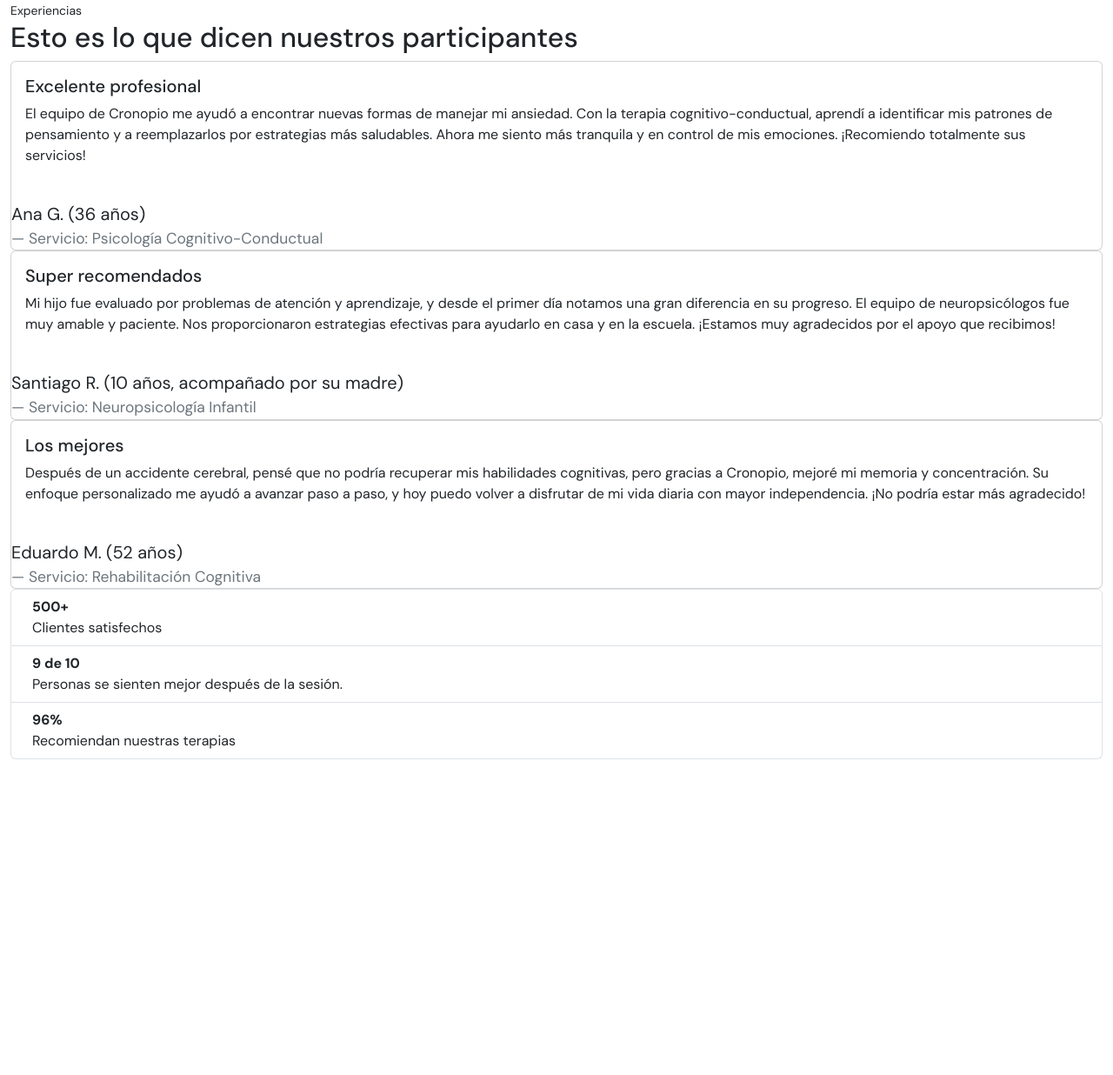
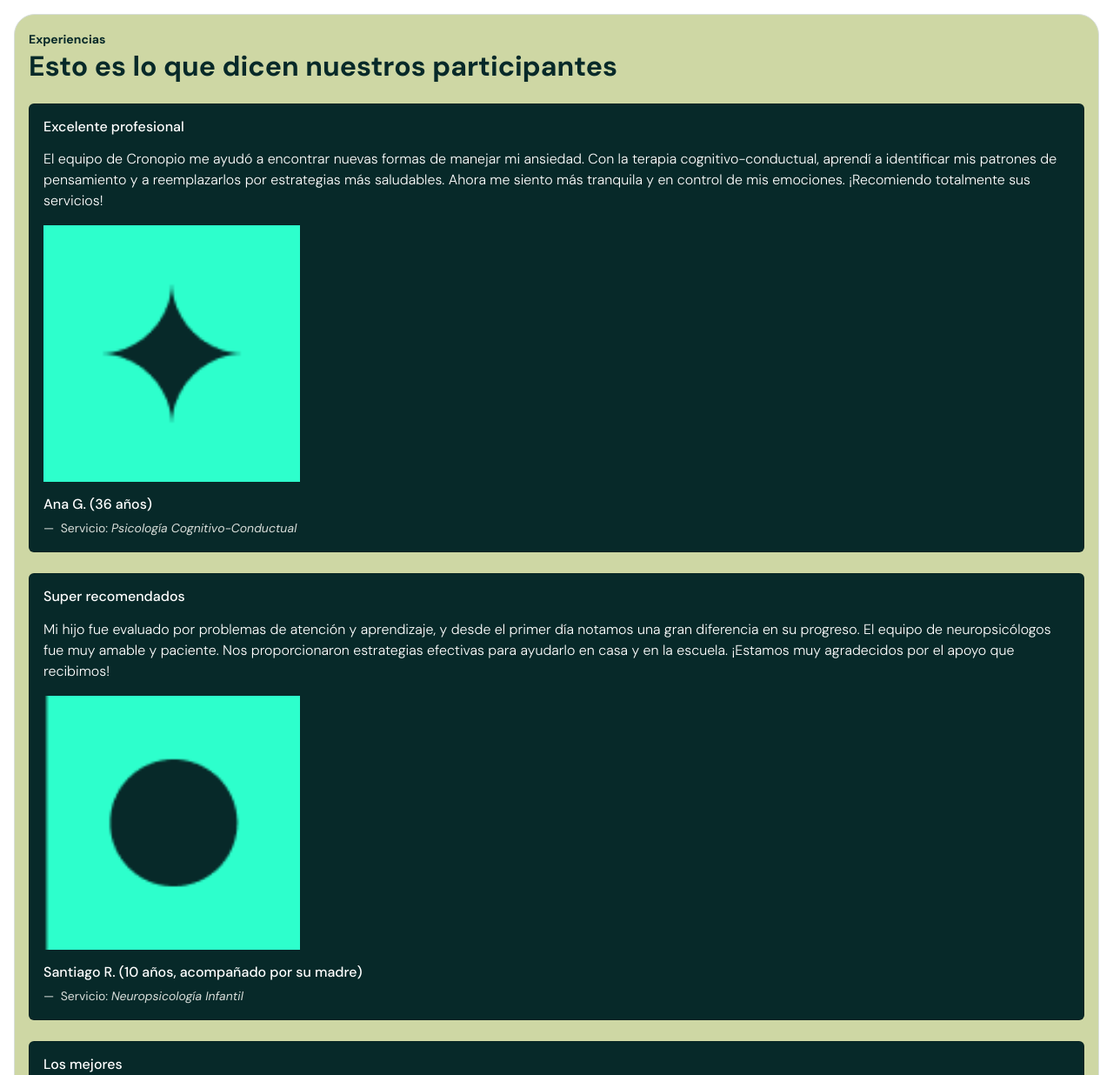
Before and after one commit to ivankstro7/Cronopioneuro, a plain HTML site: page index.html in a window 1280 px wide. Shown: the part 4961-6197 px from the top of the page at 87% size. Before the commit the page ends 5834 px from the top, so only its background shows below. Drawn offline with nearby package versions, Linux system fonts and the light colour scheme.

Commit message:
update testimonials html code

```diff
--- a/index.html
+++ b/index.html
@@ -298,29 +298,34 @@
                 <div class="testimonials-body">
                     <div class="body-title">
                         <small>Experiencias</small>
-                        <h2>Esto es lo que dicen nuestros participantes</h2>
+                        <h2>Esto es lo que dicen nuestros participantes</h2>
                     </div>
                     <div class="body-grid">
                         <div class="card col">
                             <div class="card-body">
-                                <h5 class="card-title">Excelente profesional</h5>
+                                <h6 class="card-title">Excelente profesional</h6>
                                 <p class="card-text">El equipo de Cronopio me ayudó a encontrar nuevas formas de manejar
                                     mi ansiedad. Con la terapia cognitivo-conductual, aprendí a identificar mis patrones
                                     de pensamiento y a reemplazarlos por estrategias más saludables. Ahora me siento más
                                     tranquila y en control de mis emociones. ¡Recomiendo totalmente sus servicios!</p>
                             </div>
                             <div class="card-patient">
-                                <img src="" alt="">
-                                <blockquote class="blockquote mb-0">
-                                    <p>Ana G. (36 años)</p>
-                                    <footer class="blockquote-footer">Servicio: Psicología
-                                        Cognitivo-Conductual</footer>
-                                </blockquote>
+                                <img class="img-fluid"
+                                    src="https://github.com/ivankstro7/Cronopioneuro/blob/main/assets/Avatar%201.png?raw=true"
+                                    alt="avatar de figura geometrica que representa el testimonio del paciente">
+                                <figure>
+                                    <blockquote>
+                                        <h6>Ana G. (36 años)</h6>
+                                    </blockquote>
+                                    <figcaption class="blockquote-footer">
+                                        Servicio: <cite title="Source Title">Psicología Cognitivo-Conductual</cite>
+                                    </figcaption>
+                                </figure>
                             </div>
                         </div>
                         <div class="card col">
                             <div class="card-body">
-                                <h5 class="card-title">Super recomendados</h5>
+                                <h6 class="card-title">Super recomendados</h6>
                                 <p class="card-text">Mi hijo fue evaluado por problemas de atención y aprendizaje, y
                                     desde el primer día notamos una gran diferencia en su progreso. El equipo de
                                     neuropsicólogos fue muy amable y paciente. Nos proporcionaron estrategias efectivas
@@ -328,16 +333,22 @@
                                     recibimos!</p>
                             </div>
                             <div class="card-patient">
-                                <img src="" alt="">
-                                <blockquote class="blockquote mb-0">
-                                    <p>Santiago R. (10 años, acompañado por su madre)</p>
-                                    <footer class="blockquote-footer">Servicio: Neuropsicología Infantil</footer>
-                                </blockquote>
+                                <img class="img-fluid"
+                                    src="https://github.com/ivankstro7/Cronopioneuro/blob/main/assets/Avatar%202.png?raw=true"
+                                    alt="avatar de figura geometrica que representa el testimonio del paciente">
+                                <figure>
+                                    <blockquote>
+                                        <h6>Santiago R. (10 años, acompañado por su madre)</h6>
+                                    </blockquote>
+                                    <figcaption class="blockquote-footer">
+                                        Servicio: <cite title="Source Title">Neuropsicología Infantil</cite>
+                                    </figcaption>
+                                </figure>
                             </div>
                         </div>
                         <div class="card col">
                             <div class="card-body">
-                                <h5 class="card-title">Los mejores</h5>
+                                <h6 class="card-title">Los mejores</h6>
                                 <p class="card-text">Después de un accidente cerebral, pensé que no podría recuperar mis
                                     habilidades cognitivas, pero gracias a Cronopio, mejoré mi memoria y concentración.
                                     Su enfoque personalizado me ayudó a avanzar paso a paso, y hoy puedo volver a
@@ -345,33 +356,33 @@
                                     agradecido!</p>
                             </div>
                             <div class="card-patient">
-                                <img src="" alt="">
-                                <blockquote class="blockquote mb-0">
-                                    <p>Eduardo M. (52 años)</p>
-                                    <footer class="blockquote-footer">Servicio: Rehabilitación Cognitiva</footer>
-                                </blockquote>
+                                <img class="img-fluid"
+                                    src="https://github.com/ivankstro7/Cronopioneuro/blob/main/assets/Avatar%203.png?raw=true"
+                                    alt="avatar de figura geometrica que representa el testimonio del paciente">
+                                <figure>
+                                    <blockquote>
+                                        <h6>Eduardo M. (52 años)</h6>
+                                    </blockquote>
+                                    <figcaption class="blockquote-footer">
+                                        Servicio: <cite title="Source Title">Rehabilitación Cognitiva</cite>
+                                    </figcaption>
+                                </figure>
                             </div>
                         </div>
                     </div>
                     <div class="body-list-group">
                         <ul class="list-group">
-                            <li class="list-group-item d-flex justify-content-between align-items-start">
-                                <div class="ms-2 me-auto">
-                                    <div class="fw-bold">500+</div>
-                                    Clientes satisfechos
-                                </div>
+                            <li class="list-group-item">
+                                <h6 class="fw-bold display-2">500+</h6>
+                                <p>Clientes satisfechos</p>
                             </li>
-                            <li class="list-group-item d-flex justify-content-between align-items-start">
-                                <div class="ms-2 me-auto">
-                                    <div class="fw-bold">9 de 10</div>
-                                    Personas se sienten mejor después de la sesión.
-                                </div>
+                            <li class="list-group-item">
+                                <h6 class="fw-bold display-2">9 de 10</h6>
+                                <p>Personas se sienten mejor después de la sesión.</p>
                             </li>
-                            <li class="list-group-item d-flex justify-content-between align-items-start">
-                                <div class="ms-2 me-auto">
-                                    <div class="fw-bold">96%</div>
-                                    Recomiendan nuestras terapias
-                                </div>
+                            <li class="list-group-item">
+                                <h6 class="fw-bold display-2">96%</h6>
+                                <p>Recomiendan nuestras terapias</p>
                             </li>
                         </ul>
                     </div>
--- a/style.css
+++ b/style.css
@@ -14,7 +14,7 @@
 }
 
 /*navbar*/
-.navbar{
+.navbar {
     padding: 16px !important;
 }
 
@@ -22,27 +22,27 @@
     --bs-bg-opacity: 0 !important;
 }
 
-.navbar .container-fluid{
+.navbar .container-fluid {
     padding: 0.5rem 0.75rem;
     border-radius: 16px;
     background-color: var(--green-gray-100);
 }
 
-.navbar .navbar-brand{
+.navbar .navbar-brand {
     width: 50%;
 }
 
-.navbar .navbar-brand img{
+.navbar .navbar-brand img {
     width: 100%;
 }
 
-.navbar .container-fluid .navbar-toggler{
+.navbar .container-fluid .navbar-toggler {
     padding: 0;
     border: none;
 }
 
 /*hero image*/
-#heroimage .content-heroimage{
+#heroimage .content-heroimage {
     padding-top: 6.25rem;
     background-color: var(--green-200);
 }
@@ -52,18 +52,18 @@
     color: var(--green-900)
 }
 
-#heroimage .content-heroimage .heroimage-title h1{
+#heroimage .content-heroimage .heroimage-title h1 {
     font-size: 2rem;
     font-weight: bold;
     margin-bottom: 1.5rem;
 }
 
-#heroimage .content-heroimage .heroimage-title p{
+#heroimage .content-heroimage .heroimage-title p {
     font-size: 1.125rem;
     margin-bottom: 1.5rem;
 }
 
-#heroimage .content-heroimage .heroimage-title .btn-primary{
+#heroimage .content-heroimage .heroimage-title .btn-primary {
     width: 100%;
     font-size: 1.125rem;
     font-weight: 500;
@@ -73,23 +73,23 @@
     padding: 16px 24px;
 }
 
-#heroimage .content-heroimage .heroimage-title .btn-primary img{
+#heroimage .content-heroimage .heroimage-title .btn-primary img {
     margin-left: 8px;
 }
 
 
-#heroimage .content-heroimage .heroimage-list-group{
+#heroimage .content-heroimage .heroimage-list-group {
     display: flex;
     flex-direction: column;
     margin: 1.5rem 0;
     font-size: 1.125rem;
 }
 
-#heroimage .content-heroimage .heroimage-list-group .list-group-item img{
+#heroimage .content-heroimage .heroimage-list-group .list-group-item img {
     margin-bottom: 1rem;
 }
 
-#heroimage .content-heroimage picture img{
+#heroimage .content-heroimage picture img {
     width: 100%;
 }
 
@@ -98,7 +98,7 @@
     padding: 1rem;
 }
 
-#neuro-service .neuro-service-container{
+#neuro-service .neuro-service-container {
     background-color: var(--green-gray-100);
     border-radius: 1.5rem;
     border: 1px solid var(--green-900);
@@ -106,31 +106,31 @@
     padding: 0;
 }
 
-#neuro-service .neuro-service-container picture img{
+#neuro-service .neuro-service-container picture img {
     width: 100%;
     border-radius: 24px 24px 0 0;
 }
 
-#neuro-service .neuro-service-container .neuro-service-info{
+#neuro-service .neuro-service-container .neuro-service-info {
     padding: 1rem;
 }
 
-#neuro-service .neuro-service-container .neuro-service-info .neuro-service-title small{
+#neuro-service .neuro-service-container .neuro-service-info .neuro-service-title small {
     font-weight: bold;
     color: var(--green-900);
 }
 
-#neuro-service .neuro-service-container .neuro-service-info h2{
+#neuro-service .neuro-service-container .neuro-service-info h2 {
     font-weight: bold;
     margin-bottom: 1rem;
     color: var(--green-900);
 }
 
-#neuro-service .neuro-service-container .neuro-service-info p{
+#neuro-service .neuro-service-container .neuro-service-info p {
     color: var(--gray-800);
 }
 
-#neuro-service .neuro-service-container .neuro-service-info .list-group-item{
+#neuro-service .neuro-service-container .neuro-service-info .list-group-item {
     font-size: 0.875rem;
     background-color: var(--green-gray-100);
     border: none;
@@ -139,50 +139,50 @@
 }
 
 /*benefits*/
-#benfits .benfits-title small{
+#benfits .benfits-title small {
     font-weight: bold;
     color: var(--green-900);
 }
 
-#benfits .benfits-title h2{
+#benfits .benfits-title h2 {
     font-weight: bold;
     color: var(--green-900);
 }
 
-#benfits .benfits-title p{
+#benfits .benfits-title p {
     color: var(--gray-800);
 }
 
-#benfits .benfits-grid{
+#benfits .benfits-grid {
     padding: 0 1rem 0 1rem;
 }
 
-#benfits .benfits-grid .card{
+#benfits .benfits-grid .card {
     background-color: var(--green-gray-100);
     border: 1px solid var(--green-gray-200);
     border-radius: 24px;
     margin-bottom: 1rem;
 }
 
-#benfits .benfits-grid .card .card-body{
+#benfits .benfits-grid .card .card-body {
     color: var(--gray-800);
     padding: 1.5rem;
 }
 
-#benfits .benfits-grid .card .card-body h3{
+#benfits .benfits-grid .card .card-body h3 {
     margin-bottom: 1rem;
 }
 
-#benfits .benfits-grid img{
+#benfits .benfits-grid img {
     border-radius: 0 0 24px 24px;
 }
 
-#benfits .benfits-cta{
+#benfits .benfits-cta {
     padding: 1rem;
     text-align: center;
 }
 
-#benfits .benfits-cta h2{
+#benfits .benfits-cta h2 {
     color: var(--gray-800);
     margin-bottom: 1rem;
 }
@@ -193,7 +193,7 @@
     margin-bottom: 1.5rem;
 }
 
-#benfits .benfits-cta .list-group .list-group-item{
+#benfits .benfits-cta .list-group .list-group-item {
     display: flex;
     flex-direction: column;
     align-items: center;
@@ -203,7 +203,7 @@
     border: none;
 }
 
-#benfits .benfits-cta .btn-primary{
+#benfits .benfits-cta .btn-primary {
     font-size: 1.125rem;
     font-weight: 500;
     background-color: var(--green-900);
@@ -212,6 +212,75 @@
     padding: 16px 24px;
 }
 
-#benfits .benfits-cta .btn-primary img{
+#benfits .benfits-cta .btn-primary img {
     margin-left: 8px;
 }
+
+/*testimonials*/
+#testimonials {
+    padding: 1rem;
+}
+
+#testimonials .testimonials-body {
+    background-color: var(--green-200);
+    border-radius: 24px;
+    border: 1px solid var(--green-gray-200);
+    padding: 1rem;
+}
+
+#testimonials .testimonials-body .body-title small {
+    font-weight: bold;
+    color: var(--green-900);
+}
+
+#testimonials .testimonials-body .body-title h2 {
+    font-weight: bold;
+    color: var(--green-900);
+    margin-bottom: 1.5rem;
+}
+
+#testimonials .testimonials-body .body-grid .card {
+    background-color: var(--green-900);
+    color: var(--white);
+    margin-bottom: 1.5rem;
+}
+
+#testimonials .testimonials-body .body-grid .card .card-body h6{
+    margin-bottom: 1rem;
+}
+
+#testimonials .testimonials-body .body-grid .card .card-body p{
+    font-weight: 300;
+}
+
+#testimonials .testimonials-body .body-grid .card .card-patient{
+    padding: 0 1rem 0 1rem;
+}
+
+#testimonials .testimonials-body .body-grid .card .card-patient img{
+    width: 25%;
+    margin: 0 0 1rem 0;
+}
+
+#testimonials .testimonials-body .body-grid .card .card-patient blockquote{
+    margin: 0 0 0.5rem 0
+}
+
+#testimonials .testimonials-body .body-grid .card .card-patient .blockquote-footer{
+    color: var(--green-gray-200);
+    margin-top: 0;
+}
+
+#testimonials .testimonials-body .body-list-group .list-group-item{
+    display: flex;
+    flex-direction: column;
+    align-items: center;
+    text-align: center;
+    background-color: var(--green-200);
+    border: none;
+    padding: 0.5rem 0 0.5rem 0;
+}
+
+#testimonials .testimonials-body .body-list-group .list-group-item h6{
+    color: var(--green-900);
+}
```
